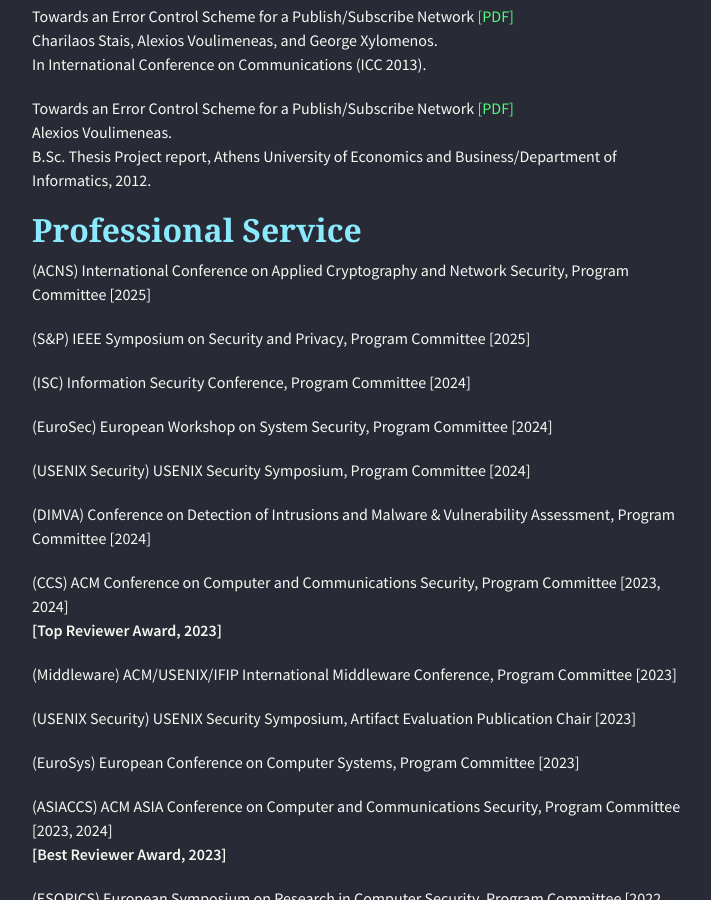
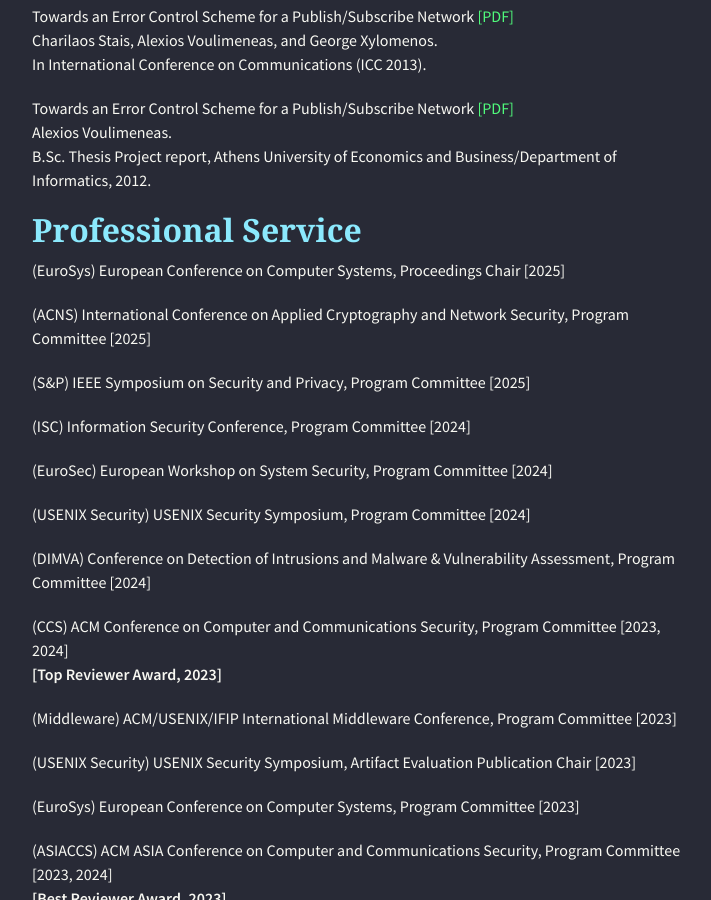
Before and after one commit to alexios-voulimeneas/alexios-voulimeneas.github.io, a Jekyll site: the page built from index.md, in a window 1280 px wide and 900 px high, scrolled down 2535 px. Shown: the whole window, without its empty margins (283-994 px from the left). Built offline with Jekyll 4.4.1, drawn with Linux system fonts in a browser that asks for light colours; nearby versions of some CDN libraries; the repository's description, which GitHub fills in, is left out.

Commit message:
Update index.md

```diff
--- a/index.md
+++ b/index.md
@@ -96,6 +96,8 @@
 
 ## [](#header-2) Professional Service
 
+(EuroSys) European Conference on Computer Systems, Proceedings Chair [2025]
+
 (ACNS) International Conference on Applied Cryptography and Network Security, Program Committee [2025]
 
 (S&P) IEEE Symposium on Security and Privacy, Program Committee [2025]
```
